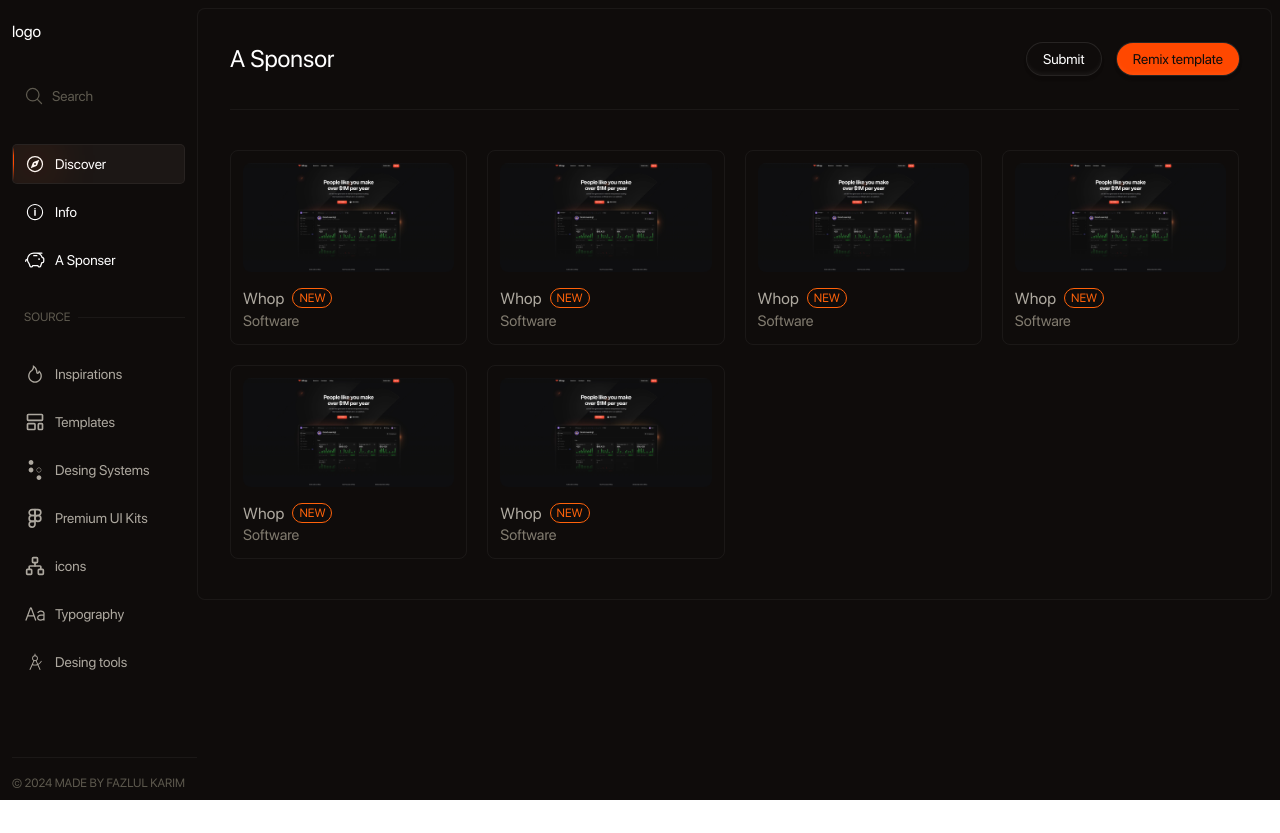
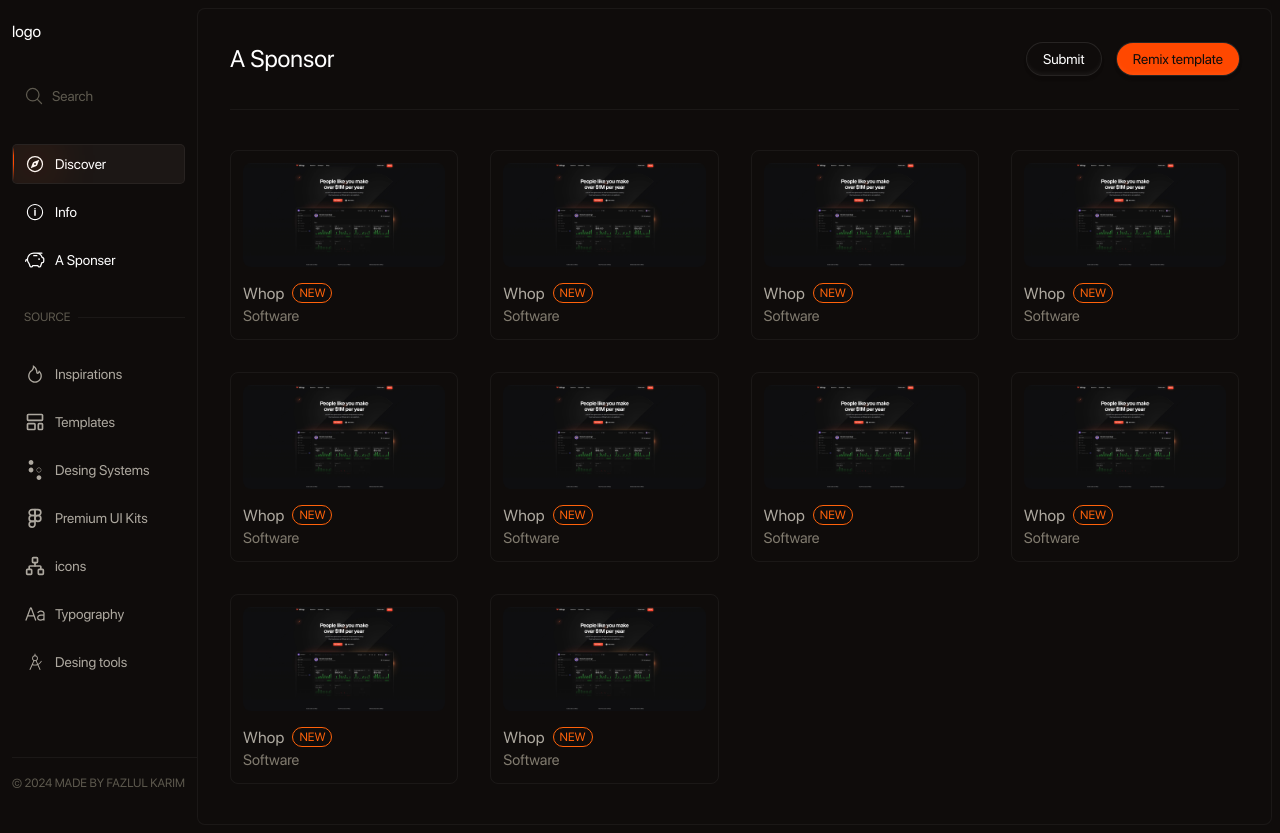
Before and after one commit to FazlyRabbi/nextjs14, a Next.js app: page /inspirations in a window 1280 px wide. Before the commit the page ends 800 px from the top, so only its background shows below. Built offline with nearby package versions, Linux system fonts and the light colour scheme.

Commit message:
link done

```diff
--- a/src/components/Home/Inspirations.jsx
+++ b/src/components/Home/Inspirations.jsx
@@ -35,7 +35,111 @@
             </div>
 
             <div className=" w-full    h-[1px] bg-border"></div>
-            <div className="py-10 grid gap-5 md:grid-cols-2 lg:grid-cols-4">
+            <div className="py-10 grid gap-5 md:grid-cols-2 lg:grid-cols-4 lg:gap-8">
+              <Link
+                href={"#"}
+                className="border border-border rounded-lg p-3 flex flex-col gap-4 hover:bg-[#1C1715] transition-all duration-300 whop_main "
+              >
+                <div>
+                  <Image src={insp_img} alt="image " className="rounded-lg" />
+                </div>
+                <div>
+                  <div className="flex items-center justify-between">
+                    <div className="flex items-start gap-2">
+                      <h4 className="text-[#ada89f] text-[16px] font-normal leading-[140%] tracking-[0.01em]">
+                        Whop
+                      </h4>
+                      <div className="border border-[#ff620a] text-[#ff620a] rounded-full h-5 w-10 flex justify-center">
+                        <p className="text-[12px]">NEW</p>
+                      </div>
+                    </div>
+                    <div>
+                      <FaArrowRightLong className="text-[#ada89f] text-[20px]  icon hidden" />
+                    </div>
+                  </div>
+                  <p className="text-[#817b6f] text-[15px] leading-[140%] ">
+                    Software
+                  </p>
+                </div>
+              </Link>
+              <Link
+                href={"#"}
+                className="border border-border rounded-lg p-3 flex flex-col gap-4 hover:bg-[#1C1715] transition-all duration-300 whop_main "
+              >
+                <div>
+                  <Image src={insp_img} alt="image " className="rounded-lg" />
+                </div>
+                <div>
+                  <div className="flex items-center justify-between">
+                    <div className="flex items-start gap-2">
+                      <h4 className="text-[#ada89f] text-[16px] font-normal leading-[140%] tracking-[0.01em]">
+                        Whop
+                      </h4>
+                      <div className="border border-[#ff620a] text-[#ff620a] rounded-full h-5 w-10 flex justify-center">
+                        <p className="text-[12px]">NEW</p>
+                      </div>
+                    </div>
+                    <div>
+                      <FaArrowRightLong className="text-[#ada89f] text-[20px]  icon hidden" />
+                    </div>
+                  </div>
+                  <p className="text-[#817b6f] text-[15px] leading-[140%] ">
+                    Software
+                  </p>
+                </div>
+              </Link>
+              <Link
+                href={"#"}
+                className="border border-border rounded-lg p-3 flex flex-col gap-4 hover:bg-[#1C1715] transition-all duration-300 whop_main "
+              >
+                <div>
+                  <Image src={insp_img} alt="image " className="rounded-lg" />
+                </div>
+                <div>
+                  <div className="flex items-center justify-between">
+                    <div className="flex items-start gap-2">
+                      <h4 className="text-[#ada89f] text-[16px] font-normal leading-[140%] tracking-[0.01em]">
+                        Whop
+                      </h4>
+                      <div className="border border-[#ff620a] text-[#ff620a] rounded-full h-5 w-10 flex justify-center">
+                        <p className="text-[12px]">NEW</p>
+                      </div>
+                    </div>
+                    <div>
+                      <FaArrowRightLong className="text-[#ada89f] text-[20px]  icon hidden" />
+                    </div>
+                  </div>
+                  <p className="text-[#817b6f] text-[15px] leading-[140%] ">
+                    Software
+                  </p>
+                </div>
+              </Link>
+              <Link
+                href={"#"}
+                className="border border-border rounded-lg p-3 flex flex-col gap-4 hover:bg-[#1C1715] transition-all duration-300 whop_main "
+              >
+                <div>
+                  <Image src={insp_img} alt="image " className="rounded-lg" />
+                </div>
+                <div>
+                  <div className="flex items-center justify-between">
+                    <div className="flex items-start gap-2">
+                      <h4 className="text-[#ada89f] text-[16px] font-normal leading-[140%] tracking-[0.01em]">
+                        Whop
+                      </h4>
+                      <div className="border border-[#ff620a] text-[#ff620a] rounded-full h-5 w-10 flex justify-center">
+                        <p className="text-[12px]">NEW</p>
+                      </div>
+                    </div>
+                    <div>
+                      <FaArrowRightLong className="text-[#ada89f] text-[20px]  icon hidden" />
+                    </div>
+                  </div>
+                  <p className="text-[#817b6f] text-[15px] leading-[140%] ">
+                    Software
+                  </p>
+                </div>
+              </Link>
               <Link
                 href={"#"}
                 className="border border-border rounded-lg p-3 flex flex-col gap-4 hover:bg-[#1C1715] transition-all duration-300 whop_main "
--- a/src/components/Sidebar.jsx
+++ b/src/components/Sidebar.jsx
@@ -39,17 +39,17 @@
               <div className="   leftBorder left-0  absolute"></div>
             </div>
 
-            <div className="  hover:bg-[#1c1715]  overflow-hidden relative border border-transparent hover:border-border text-third rounded-[5px] [&>*]:text-white cursor-pointer px-[12px]    h-[40px]  flex items-center space-x-[10px]  hovertext-white">
+            <Link href={"/info"} className="  hover:bg-[#1c1715]  overflow-hidden relative border border-transparent hover:border-border text-third rounded-[5px] [&>*]:text-white cursor-pointer px-[12px]    h-[40px]  flex items-center space-x-[10px]  hovertext-white">
               <IoIosInformationCircleOutline className="h-5 w-5   text-third  left-0 top-0" />
 
               <span className=" block text-sm">Info</span>
-            </div>
+            </Link>
 
-            <div className="  hover:bg-[#1c1715]  overflow-hidden relative border border-transparent hover:border-border text-third rounded-[5px] [&>*]:text-white cursor-pointer px-[12px]    h-[40px]  flex items-center space-x-[10px]  hovertext-white">
+            <Link href={"/sponsor"} className="  hover:bg-[#1c1715]  overflow-hidden relative border border-transparent hover:border-border text-third rounded-[5px] [&>*]:text-white cursor-pointer px-[12px]    h-[40px]  flex items-center space-x-[10px]  hovertext-white">
               <PiPiggyBank className="h-5 w-5   text-third  left-0 top-0" />
 
               <span className=" block text-sm">A Sponser</span>
-            </div>
+            </Link>
           </div>
 
           <div className=" flex space-x-2  ml-[12px] items-center">
@@ -60,11 +60,11 @@
 
           {/* middle menu */}
           <div className="   space-y-2 transition-all duration-300">
-            <div className="  hover:bg-[#1c1715]  overflow-hidden relative border border-transparent hover:border-border text-third rounded-[5px] [&>*]:text-[#ada89f] cursor-pointer px-[12px]    h-[40px]  flex items-center space-x-[10px]  hovertext-white">
+            <Link href={"/inspirations"} className="  hover:bg-[#1c1715]  overflow-hidden relative border border-transparent hover:border-border text-third rounded-[5px] [&>*]:text-[#ada89f] cursor-pointer px-[12px]    h-[40px]  flex items-center space-x-[10px]  hovertext-white">
               <AiOutlineFire className="h-5 w-5   text-third  left-0 top-0" />
 
               <span className=" block text-sm">Inspirations</span>
-            </div>
+            </Link>
 
             <div className="  hover:bg-[#1c1715]  overflow-hidden relative border border-transparent hover:border-border text-third rounded-[5px] [&>*]:text-[#ada89f] cursor-pointer px-[12px]    h-[40px]  flex items-center space-x-[10px]  hovertext-white">
               <LuLayoutTemplate className="h-5 w-5   text-third  left-0 top-0" />
```
Also changed, not shown: src/components/Home/Home.jsx (+83 -37 lines).
